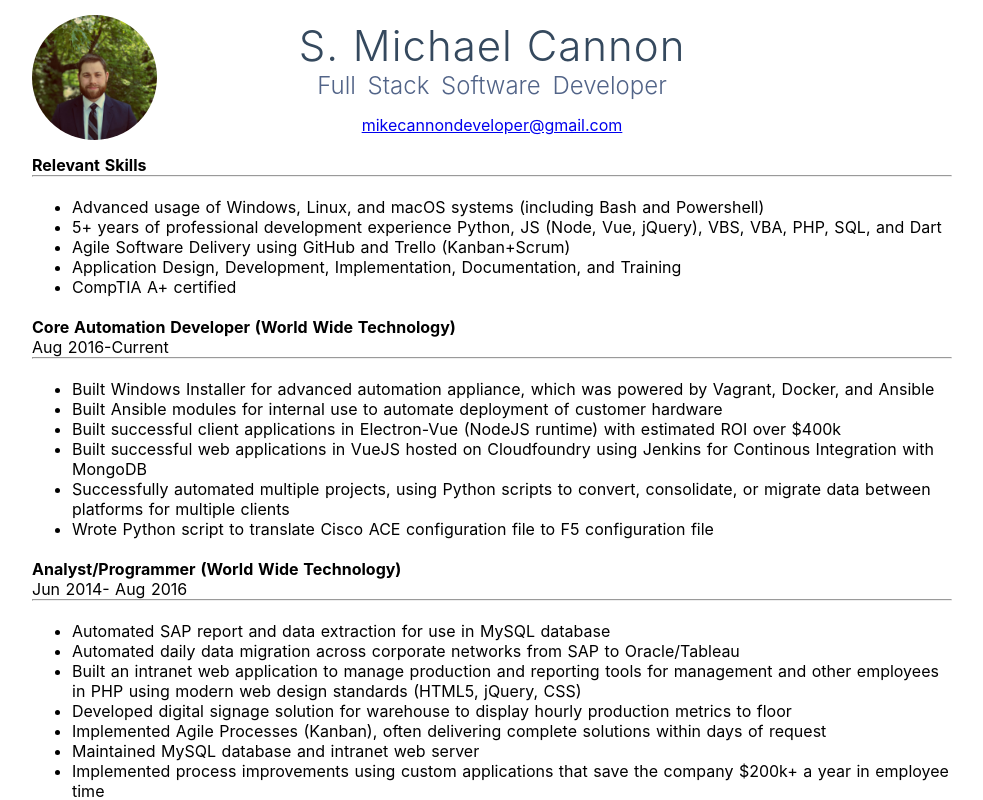
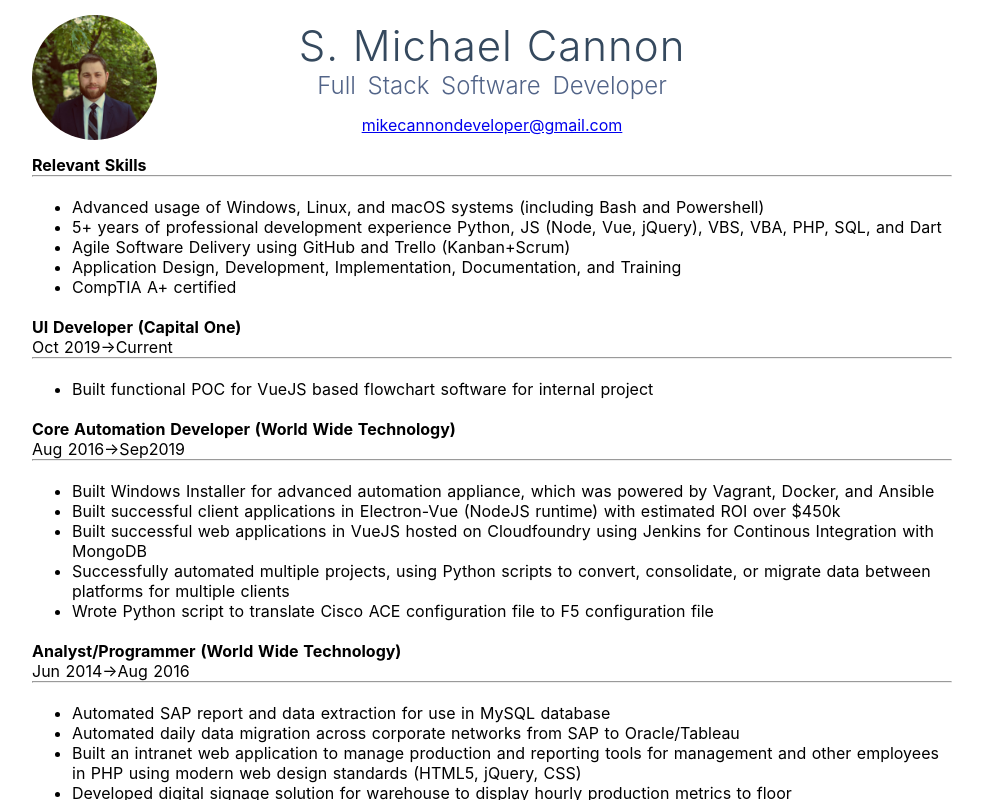
Before and after one commit to mikecannondeveloper/mikecannondeveloper.github.io, a Nuxt app: page / in a window 1280 px wide. Shown: the top 800 px of the page, without its empty margins (148-1131 px from the left). Built offline with nearby package versions, Linux system fonts and the light colour scheme.

Commit message:
Added Capital One experience

```diff
--- a/pages/index.vue
+++ b/pages/index.vue
@@ -45,21 +45,27 @@ export default {
       ],
       experience: [
         {
-          'jobRole': 'Core Automation Developer (World Wide Technology)',
-          'dateRange': 'Aug 2016-Current',
-          'items': [
+          jobRole: 'UI Developer (Capital One)',
+          dateRange: 'Oct 2019->Current',
+          items: [
+            'Built functional POC for VueJS based flowchart software for internal project'
+          ]
+        },
+        {
+          jobRole: 'Core Automation Developer (World Wide Technology)',
+          dateRange: 'Aug 2016->Sep2019',
+          items: [
             'Built Windows Installer for advanced automation appliance, which was powered by Vagrant, Docker, and Ansible',
-            'Built Ansible modules for internal use to automate deployment of customer hardware',
-            'Built successful client applications in Electron-Vue (NodeJS runtime) with estimated ROI over $400k',
+            'Built successful client applications in Electron-Vue (NodeJS runtime) with estimated ROI over $450k',
             'Built successful web applications in VueJS hosted on Cloudfoundry using Jenkins for Continous Integration with MongoDB',
             'Successfully automated multiple projects, using Python scripts to convert, consolidate, or migrate data between platforms for multiple clients',
             'Wrote Python script to translate Cisco ACE configuration file to F5 configuration file'
           ]
         },
         {
-          'jobRole': 'Analyst/Programmer (World Wide Technology)',
-          'dateRange': 'Jun 2014- Aug 2016',
-          'items': [
+          jobRole: 'Analyst/Programmer (World Wide Technology)',
+          dateRange: 'Jun 2014->Aug 2016',
+          items: [
             'Automated SAP report and data extraction for use in MySQL database',
             'Automated daily data migration across corporate networks from SAP to Oracle/Tableau',
             'Built an intranet web application to manage production and reporting tools for management and other employees in PHP using modern web design standards (HTML5, jQuery, CSS)',
@@ -70,9 +76,9 @@ export default {
           ]
         },
         {
-          'jobRole': 'Freelance Project (Porras Law)',
-          'dateRange': 'Sep 2015',
-          'items': [
+          jobRole: 'Freelance Project (Porras Law)',
+          dateRange: 'Sep 2015',
+          items: [
             'Utilized Open Source IP Analysis techniques',
             'Built Python scripts for IP data retrieval and analysis',
             'Assisted with Web Development/Administration'
```
